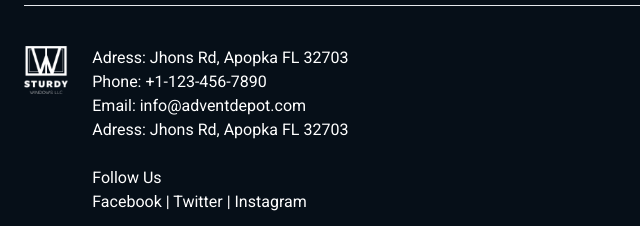
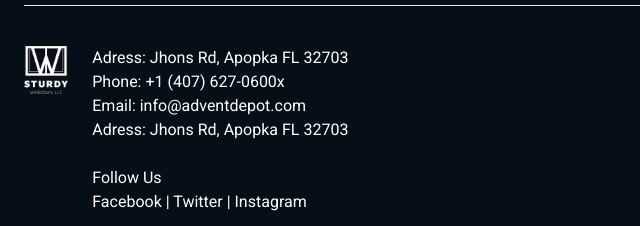
Before and after one commit to blodbathx/3, an Astro site in the folder 10-villagio/: page / in a window 1280 px wide. Shown: the part 4017-4243 px from the top of the page, 0-640 px from the left. Built offline with nearby package versions, Linux system fonts and the light colour scheme; Astro itself is replaced by a stand-in of ours; a web font is replaced by a local one.

Commit message:
updte sturdy

```diff
--- a/10-villagio/src/components/AppFooter.astro
+++ b/10-villagio/src/components/AppFooter.astro
@@ -4,7 +4,7 @@ import Container from './Container.astro';
 
 <footer id="Footer" class="py-10 md:py-20 shadow-2xl shadow-gray-500 bg-[#060F18]">
   <Container>
-    <div class="divide-y divide-solid"  data-aos="fade-up">
+    <div class="divide-y divide-solid" data-aos="fade-up">
       <div class="grid max-lg:grid-cols-1 grid-cols-2 gap-12 mb-10">
         <div>
           <h6 class="text-3xl font-sans font-semibold text-white mb-6">Contact Us</h6>
@@ -86,7 +86,7 @@ import Container from './Container.astro';
           <img src="/images/sturdy1.png" class="h-12" alt="Adivan Logo" />
           <div class="text-white font-light font-sans">
             <p>Adress: Jhons Rd, Apopka FL 32703</p>
-            <p>Phone: +1-123-456-7890</p>
+            <p>Phone: +1 (407) 627-0600x</p>
             <p>Email: info@adventdepot.com</p>
             <p>Adress: Jhons Rd, Apopka FL 32703</p>
             <br />
```
